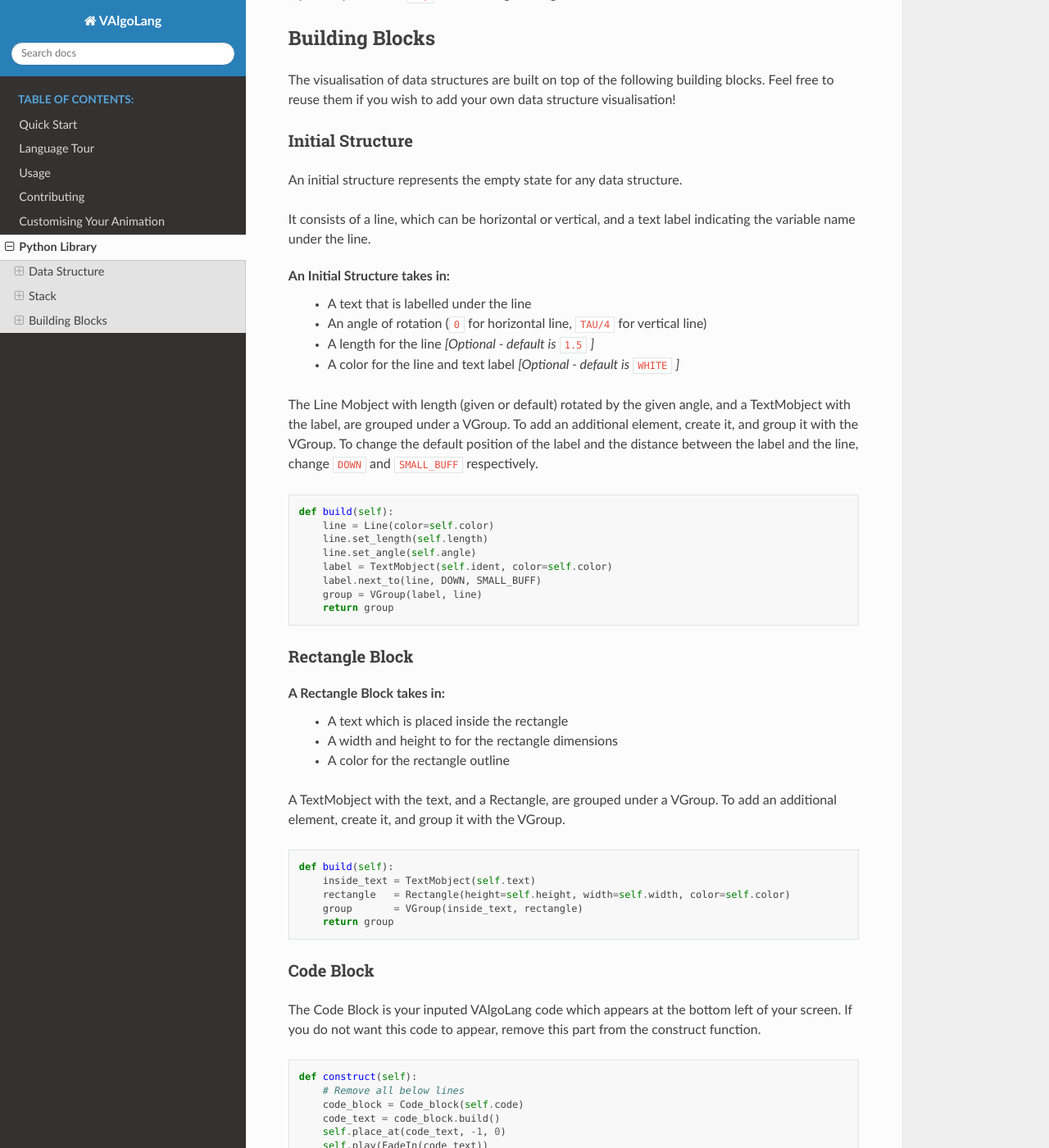
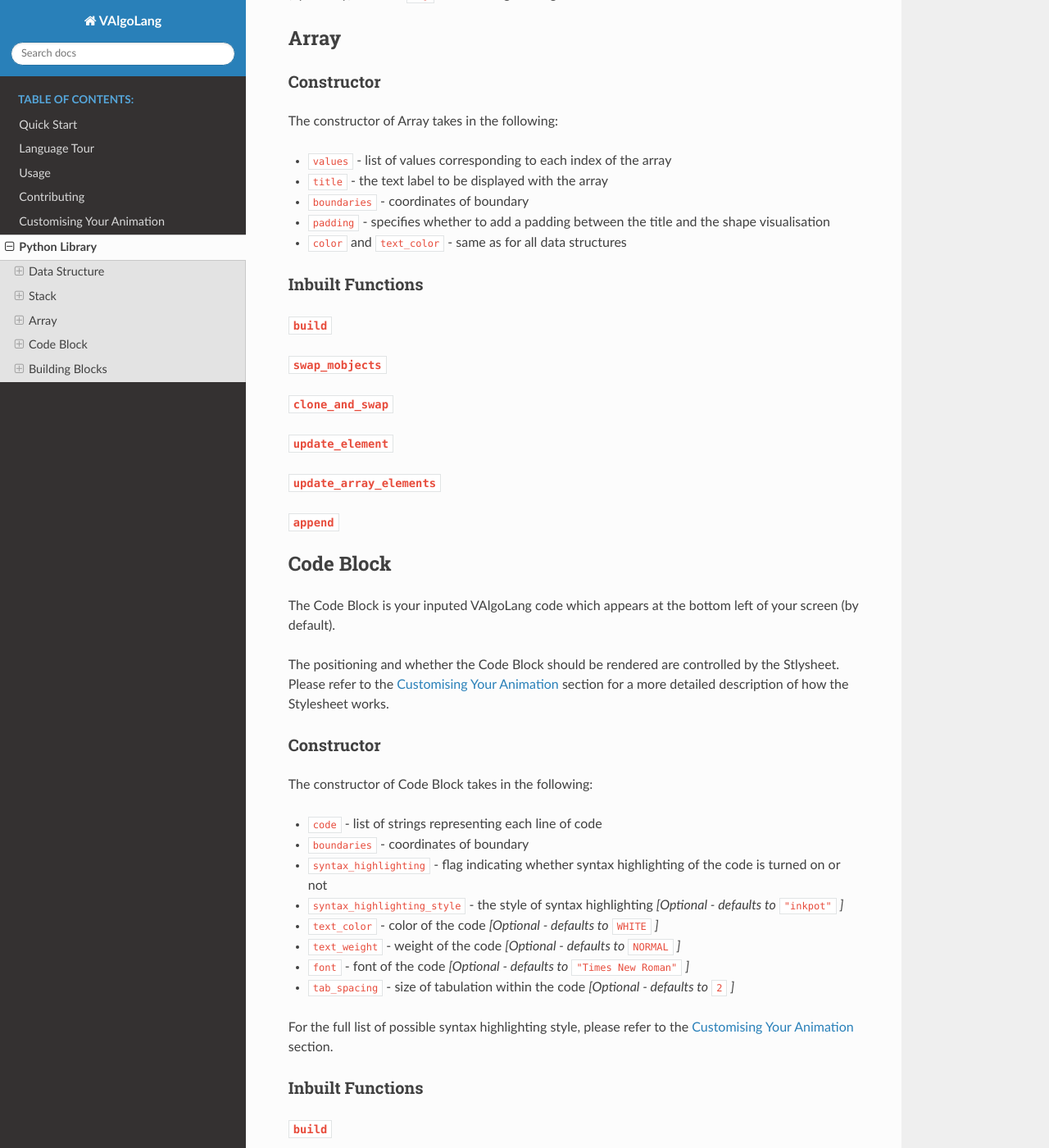
Before and after one commit to VAlgoLang/valgolang.github.io, a Sphinx documentation site: the page built from source/python_library.rst, in a window 1280 px wide and 1400 px high, scrolled down 2560 px. Shown: the whole window at 82% size. Built offline with Sphinx 7.4.7 and the Read the Docs theme 2.0.0, drawn with Linux system fonts in a browser that asks for light colours; some of the changed text lies outside the part shown.

Commit message:
Added building blocks and code block

```diff
--- a/source/python_library.rst
+++ b/source/python_library.rst
@@ -8,10 +8,12 @@ All of the utility functions can be found at `src/main/resources/python/util.py
 
 Data Structure
 -----------------
+
 This is the abstract base class that defines the common fields and functions shared across all the data structures.
 
 Constructor
 ^^^^^^^^^^^
+
 The constructor of the most generic data structure takes the following arguments:
 
 * ``ul`` - the coordinates of the upper-left corner of the boundary for the data structure
@@ -26,6 +28,7 @@ The constructor of the most generic data structure takes the following arguments
 
 Inbuilt Functions
 ^^^^^^^^^^^^^^^^^^
+
 Any data structure has the following inbuilt functions implemented:
 
 ``shrink``
@@ -87,70 +90,77 @@ Animates a special form of push operation when the item to be pushed - ``obj`` -
 Animates the pop operation. The animation consists of moving the ``obj`` off the stack and (optionally) fade out ``obj`` if it's no longer being used.
 
 
-Building Blocks
-----------------
-The visualisation of data structures are built on top of the following building blocks. Feel free to reuse them if you wish to add your own data structure visualisation!
+Array
+------
 
-Initial Structure
-^^^^^^^^^^^^^^^^^
-An initial structure represents the empty state for any data structure.
+Constructor
+^^^^^^^^^^^
 
-It consists of a line, which can be horizontal or vertical, and a text label indicating the variable name under the line.
+The constructor of Array takes in the following:
 
-An Initial Structure takes in:
-    - A text that is labelled under the line
-    - An angle of rotation (``0`` for horizontal line, ``TAU/4`` for vertical line)
-    - A length for the line *[Optional - default is* ``1.5`` *]*
-    - A color for the line and text label *[Optional - default is* ``WHITE`` *]*
+* ``values`` - list of values corresponding to each index of the array
+* ``title`` - the text label to be displayed with the array
+* ``boundaries`` - coordinates of boundary
+* ``padding`` - specifies whether to add a padding between the title and the shape visualisation
+* ``color`` and ``text_color`` - same as for all data structures
 
-The Line Mobject with length (given or default) rotated by the given angle, and a TextMobject with the label, are grouped under a VGroup.
-To add an additional element, create it, and group it with the VGroup.
-To change the default position of the label and the distance between the label and the line, change ``DOWN`` and ``SMALL_BUFF`` respectively.
+Inbuilt Functions
+^^^^^^^^^^^^^^^^^^
 
-.. code :: python
+``build``
+"""""""""
 
-    def build(self):
-        line = Line(color=self.color)
-        line.set_length(self.length)
-        line.set_angle(self.angle)
-        label = TextMobject(self.ident, color=self.color)
-        label.next_to(line, DOWN, SMALL_BUFF)
-        group = VGroup(label, line)
-        return group
+``swap_mobjects``
+""""""""""""""""""
 
-Rectangle Block
-^^^^^^^^^^^^^^^
-A Rectangle Block takes in:
-    - A text which is placed inside the rectangle
-    - A width and height to for the rectangle dimensions
-    - A color for the rectangle outline
+``clone_and_swap``
+""""""""""""""""""""
 
-A TextMobject with the text, and a Rectangle, are grouped under a VGroup.
-To add an additional element, create it, and group it with the VGroup.
+``update_element``
+"""""""""""""""""""
 
-.. code :: python
+``update_array_elements``
+""""""""""""""""""""""""""
 
-    def build(self):
-        inside_text = TextMobject(self.text)
-        rectangle   = Rectangle(height=self.height, width=self.width, color=self.color)
-        group       = VGroup(inside_text, rectangle)
-        return group
+``append``
+""""""""""
+
 
 Code Block
-^^^^^^^^^^
-The Code Block is your inputed VAlgoLang code which appears at the bottom left of your screen.
-If you do not want this code to appear, remove this part from the construct function.
+----------
 
-.. code :: python
+The Code Block is your inputed VAlgoLang code which appears at the bottom left of your screen (by default).
 
-    def construct(self):
-        # Remove all below lines
-        code_block = Code_block(self.code)
-        code_text = code_block.build()
-        self.place_at(code_text, -1, 0)
-        self.play(FadeIn(code_text))
+The positioning and whether the Code Block should be rendered are controlled by the Stlysheet. Please refer to the :doc:`Customising Your Animation <customisation>` section for a more detailed description of how the Stylesheet works.
 
-Tracking the line that is currently executing is done with an ArrowTip. If you wish to change that shape, color, or scale, change this line in your construct function.
+Constructor
+^^^^^^^^^^^
+
+The constructor of Code Block takes in the following:
+
+* ``code`` - list of strings representing each line of code
+* ``boundaries`` - coordinates of boundary
+* ``syntax_highlighting`` - flag indicating whether syntax highlighting of the code is turned on or not
+* ``syntax_highlighting_style`` - the style of syntax highlighting *[Optional - defaults to* ``"inkpot"`` *]*
+* ``text_color`` - color of the code *[Optional - defaults to* ``WHITE`` *]*
+* ``text_weight`` - weight of the code *[Optional - defaults to* ``NORMAL`` *]*
+* ``font`` - font of the code *[Optional - defaults to* ``"Times New Roman"`` *]*
+* ``tab_spacing`` - size of tabulation within the code *[Optional - defaults to* ``2`` *]*
+
+For the full list of possible syntax highlighting style, please refer to the :doc:`Customising Your Animation <customisation>` section.
+
+Inbuilt Functions
+^^^^^^^^^^^^^^^^^
+
+``build``
+""""""""""
+Arranges the code block to be correctly formatted and returns the resultant ``VGroup``.
+
+``get_line_at``
+""""""""""""""""
+Returns the ``Text`` of the line of code specified by ``line_number``.
+
+Tracking the line that is currently executing is done with an ArrowTip and the ``move_arrow_to_line`` function. If you wish to change that shape, color, or scale, change this line in your construct function.
 
 .. code :: python
 
@@ -158,4 +168,61 @@ Tracking the line that is currently executing is done with an ArrowTip. If you w
         ...
         pointer = ArrowTip(color=YELLOW).scale(0.7).flip(TOP)
 
-The ``move_arrow_to_line`` function is used to move the arrow to a specific line number. To change the moment at which you change the line number, you can move this line.
+
+Building Blocks
+----------------
+The visualisation of data structures are built on top of the following building blocks. Feel free to reuse them if you wish to add your own data structure visualisation!
+
+Initial Structure
+^^^^^^^^^^^^^^^^^
+An initial structure represents the empty state for a data structure, such as for a ``Stack``.
+
+It consists of a line, which can be horizontal or vertical, and a text label indicating the variable name under the line.
+
+Constructor
+"""""""""""
+
+The constructor of Initial Structure takes in the following:
+
+* ``text`` - text that is labelled under the line
+* ``angle`` - angle of rotation (``0`` for horizontal line, ``TAU/4`` for vertical line)
+* ``length`` - length for the line *[Optional - defaults to* ``1.5`` *]*
+* ``color`` - color of the line *[Optional - defaults to* ``WHITE`` *]*
+* ``text_color`` - color of the text label *[Optional - defaults to* ``WHITE`` *]*
+* ``text_weight`` - weight of the text label *[Optional - defaults to* ``NORMAL`` *]*
+* ``font`` - font of the text label *[Optional - defaults to* ``"Times New Roman"`` *]*
+
+To add an additional element, create it, and group it with the VGroup.
+To change the default position of the label and the distance between the label and the line, change ``DOWN`` and ``SMALL_BUFF`` respectively.
+
+Rectangle Block
+^^^^^^^^^^^^^^^
+
+A Rectangle Block represents a rectangle shape with text inside it.
+
+Constructor
+"""""""""""
+
+The constructor of Rectangle Block takes in the following:
+
+* ``text`` - text placed inside the rectangle
+* ``target`` - a target that the rectangle block would be scaled to match *[Optional - defaults to* ``None`` *]*
+* ``width`` - width of the rectangle *[Optional - defaults to* ``1.5`` *]*
+* ``width`` - height of the rectangle *[Optional - defaults to* ``0.75`` *]*
+* ``color`` - color of the rectangle outline *[Optional - defaults to* ``BLUE`` *]*
+* ``text_color`` - color of the text inside the rectangle *[Optional - defaults to* ``WHITE`` *]*
+* ``text_weight`` - weight of the text inside the rectangle *[Optional - defaults to* ``NORMAL`` *]*
+* ``font`` - font of the text inside the rectangle *[Optional - defaults to* ``"Times New Roman"`` *]*
+
+To add an additional element, create it, and group it with the VGroup.
+
+Inbuilt Functions
+"""""""""""""""""
+
+``replace_text``
+~~~~~~~~~~~~~~~~
+Animates replacement of the text lablel to ``new_text`` inside the rectangle.
+
+``clean_up``
+~~~~~~~~~~~~~
+Cleans up the current Rectangle Block visualisation.
```
